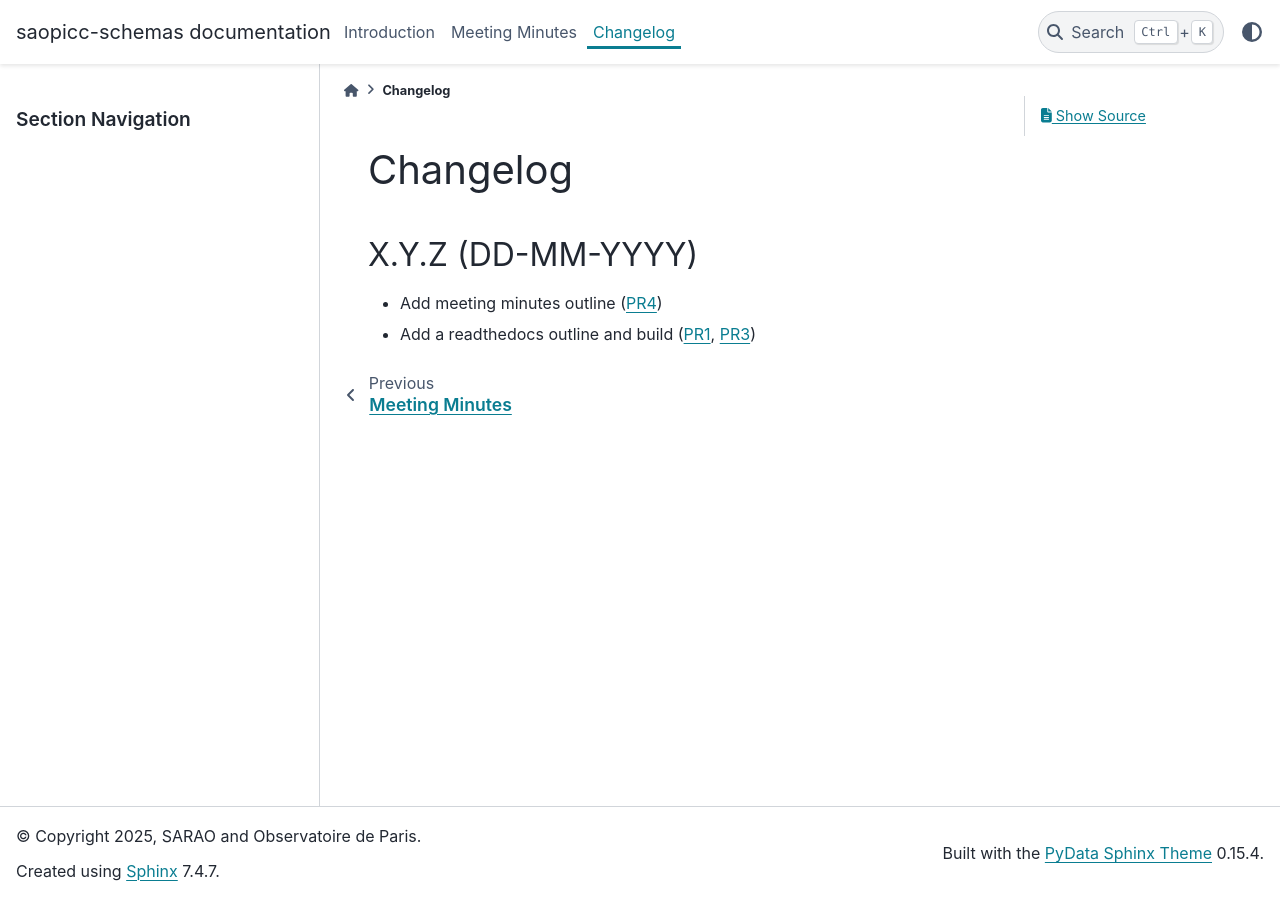
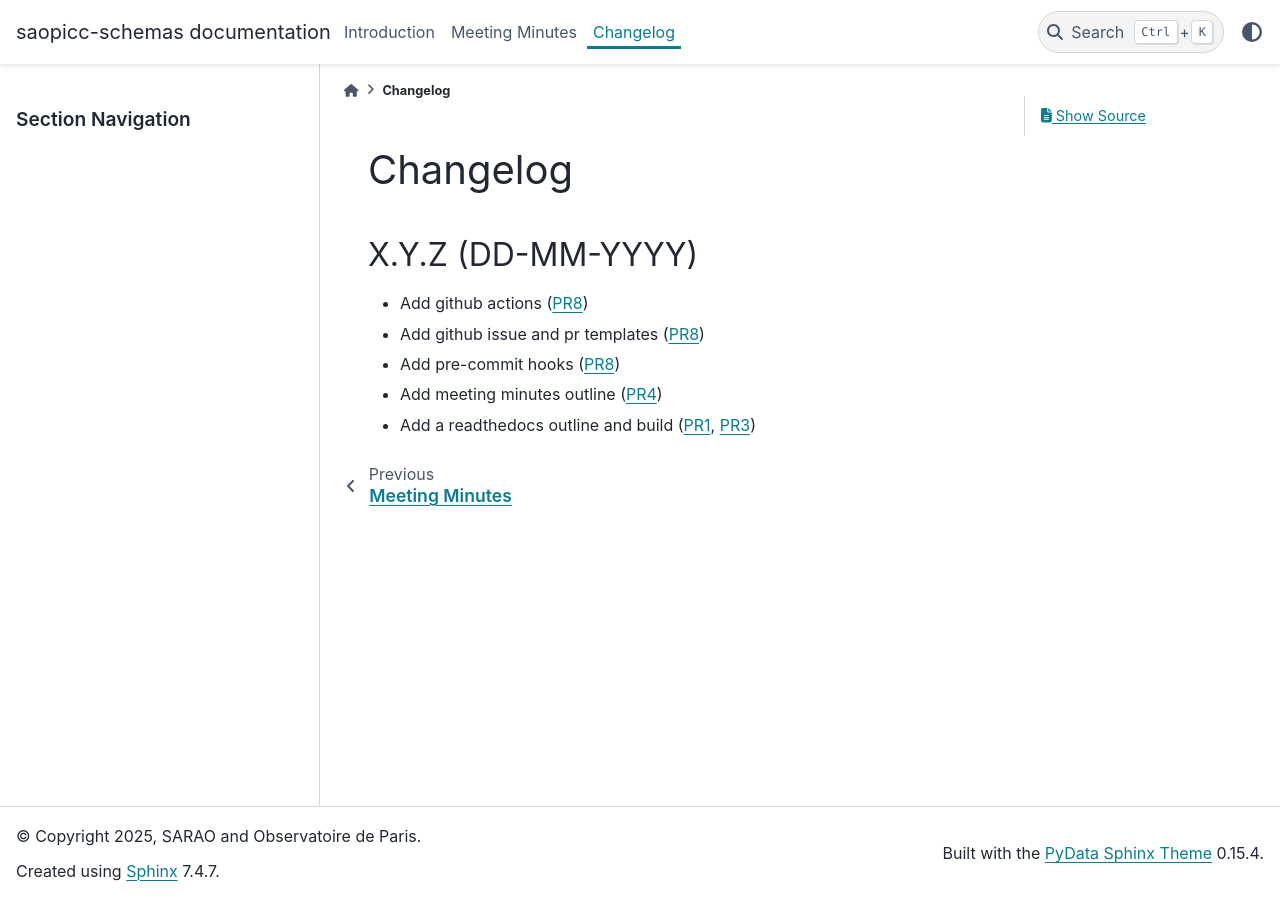
Before and after one commit to saopicc/saopicc-schemas, a Sphinx documentation site: the page built from docs/source/changelog.rst, in a window 1280 px wide. Built offline with Sphinx 7.4.7 and the PyData theme 0.15.4, drawn with Linux system fonts in a browser that asks for light colours.

Commit message:
Update changelog

```diff
--- a/docs/source/changelog.rst
+++ b/docs/source/changelog.rst
@@ -6,5 +6,8 @@ Changelog
 
 X.Y.Z (DD-MM-YYYY)
 ------------------
+* Add github actions (:pr:`8`)
+* Add github issue and pr templates (:pr:`8`)
+* Add pre-commit hooks (:pr:`8`)
 * Add meeting minutes outline (:pr:`4`)
 * Add a readthedocs outline and build (:pr:`1`, :pr:`3`)
```
